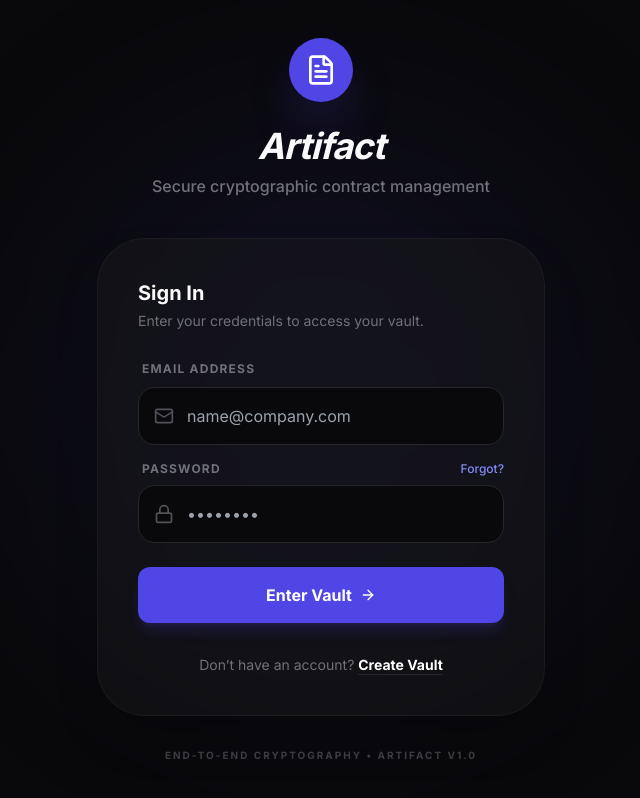
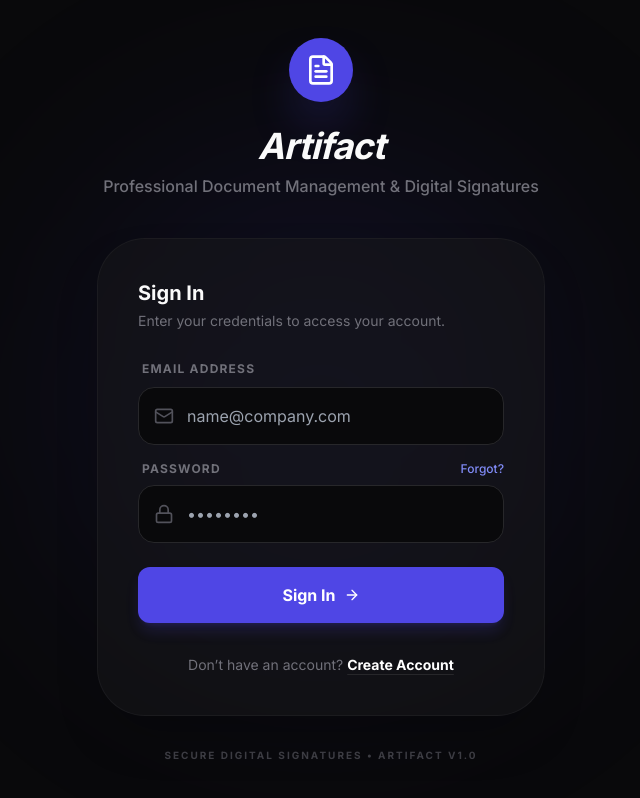
Before and after one commit to arjunxaq/artifact, a React (Vite) app in the folder Frontend/: page /login in a window 1280 px wide. Shown: the whole page, without its empty margins (319-959 px from the left). Built offline with nearby package versions, Linux system fonts and the light colour scheme; no server answers.

Commit message:
ui fixes

```diff
--- a/Frontend/src/pages/CreateContract.jsx
+++ b/Frontend/src/pages/CreateContract.jsx
@@ -15,7 +15,8 @@ import {
     Type,
     ArrowRight,
     Loader2,
-    X
+    X,
+    Clock
 } from "lucide-react";
 
 export default function CreateContract() {
--- a/Frontend/src/pages/Login.jsx
+++ b/Frontend/src/pages/Login.jsx
@@ -34,7 +34,7 @@ export default function Login() {
                         <FileText className="text-white w-8 h-8" />
                     </div>
                     <h1 className="text-4xl font-bold tracking-tight mb-2 italic">Artifact</h1>
-                    <p className="text-zinc-500 font-medium">Secure cryptographic contract management</p>
+                    <p className="text-zinc-500 font-medium">Professional Document Management & Digital Signatures</p>
                 </div>
 
                 <form
@@ -43,7 +43,7 @@ export default function Login() {
                 >
                     <div className="space-y-1">
                         <h2 className="text-xl font-bold">Sign In</h2>
-                        <p className="text-sm text-zinc-500">Enter your credentials to access your vault.</p>
+                        <p className="text-sm text-zinc-500">Enter your credentials to access your account.</p>
                     </div>
 
                     {error && (
@@ -96,7 +96,7 @@ export default function Login() {
                                 <Loader2 className="w-5 h-5 animate-spin" />
                             ) : (
                                 <>
-                                    <span className="font-bold">Enter Vault</span>
+                                    <span className="font-bold">Sign In</span>
                                     <ArrowRight className="w-4 h-4 group-hover:translate-x-1 transition-transform" />
                                 </>
                             )}
@@ -106,13 +106,13 @@ export default function Login() {
                     <p className="text-center text-sm text-zinc-500 pt-2">
                         Don’t have an account?{" "}
                         <Link to="/signup" className="text-white hover:text-indigo-400 font-bold transition-all underline decoration-zinc-800 underline-offset-4">
-                            Create Vault
+                            Create Account
                         </Link>
                     </p>
                 </form>
 
                 <div className="mt-8 text-center">
-                    <p className="text-[10px] text-zinc-700 font-bold uppercase tracking-[0.2em]">End-to-End Cryptography • Artifact v1.0</p>
+                    <p className="text-[10px] text-zinc-700 font-bold uppercase tracking-[0.2em]">Secure Digital Signatures • Artifact v1.0</p>
                 </div>
             </div>
         </div>
--- a/Frontend/src/pages/Signup.jsx
+++ b/Frontend/src/pages/Signup.jsx
@@ -34,7 +34,7 @@ export default function Signup() {
                         <FileText className="text-black w-8 h-8" />
                     </div>
                     <h1 className="text-4xl font-bold tracking-tight mb-2 italic">Join Artifact</h1>
-                    <p className="text-zinc-500 font-medium text-center px-4">Initialize your cryptographic identity and start signing.</p>
+                    <p className="text-zinc-500 font-medium text-center px-4">Create your account and start signing documents securely.</p>
                 </div>
 
                 <form
@@ -42,8 +42,8 @@ export default function Signup() {
                     className="glass-card p-10 rounded-[3rem] border border-zinc-800/50 shadow-2xl space-y-6"
                 >
                     <div className="space-y-1 text-center">
-                        <h2 className="text-xl font-bold">Initialize Vault</h2>
-                        <p className="text-sm text-zinc-500">Create your secure access point below.</p>
+                        <h2 className="text-xl font-bold">Create Account</h2>
+                        <p className="text-sm text-zinc-500">Fill in the details below to get started.</p>
                     </div>
 
                     {error && (
@@ -94,7 +94,7 @@ export default function Signup() {
                             ) : (
                                 <>
                                     <UserPlus className="w-5 h-5" />
-                                    <span className="font-bold">Create Vault</span>
+                                    <span className="font-bold">Get Started</span>
                                     <ArrowRight className="w-4 h-4 group-hover:translate-x-1 transition-transform" />
                                 </>
                             )}
@@ -104,14 +104,14 @@ export default function Signup() {
                     <p className="text-center text-sm text-zinc-500 pt-2">
                         Already have an account?{" "}
                         <Link to="/login" className="text-white hover:text-violet-400 font-bold transition-all underline decoration-zinc-800 underline-offset-4">
-                            Enter Vault
+                            Sign In
                         </Link>
                     </p>
                 </form>
 
                 <div className="mt-8 text-center max-w-xs mx-auto">
                     <p className="text-[10px] text-zinc-700 font-bold uppercase tracking-[0.2em] leading-relaxed">
-                        By initializing, you agree to the cryptographic terms of service.
+                        By signing up, you agree to our Terms of Service and Privacy Policy.
                     </p>
                 </div>
             </div>
```
